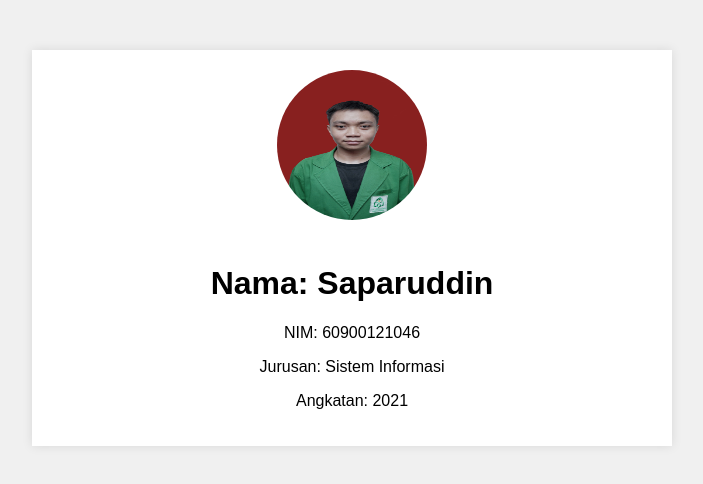
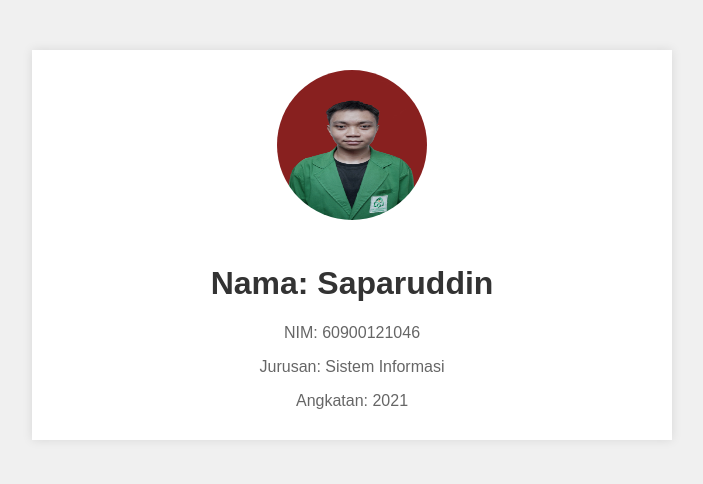
Before and after one commit to safaruinam/lap-5, a plain HTML site: page index.html in a window 1280 px wide. Shown: the whole page, without its empty margins (288-991 px from the left). Drawn offline with Linux system fonts and the light colour scheme.

Commit message:
style h1 dan p

```diff
--- a/gaya.css
+++ b/gaya.css
@@ -20,3 +20,12 @@ img {
     border-radius: 50%;
     margin-bottom: 20px;
 }
+
+h1 {
+    color: #333;
+}
+
+p {
+    color: #666;
+    margin-bottom: 10px;
+}
```
